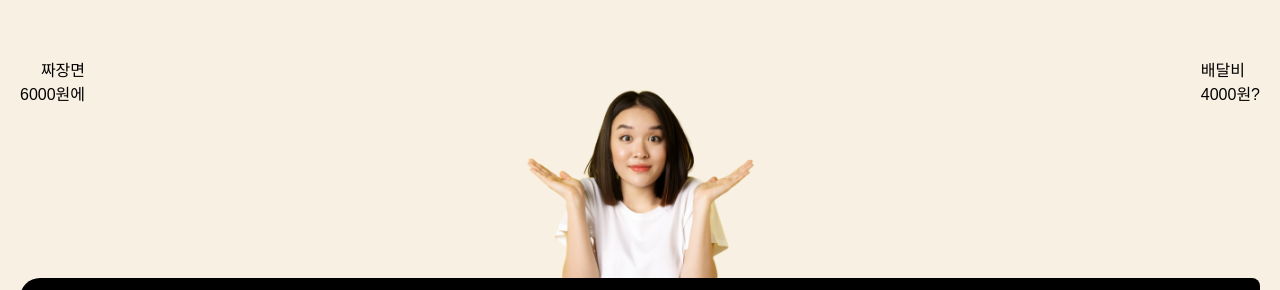
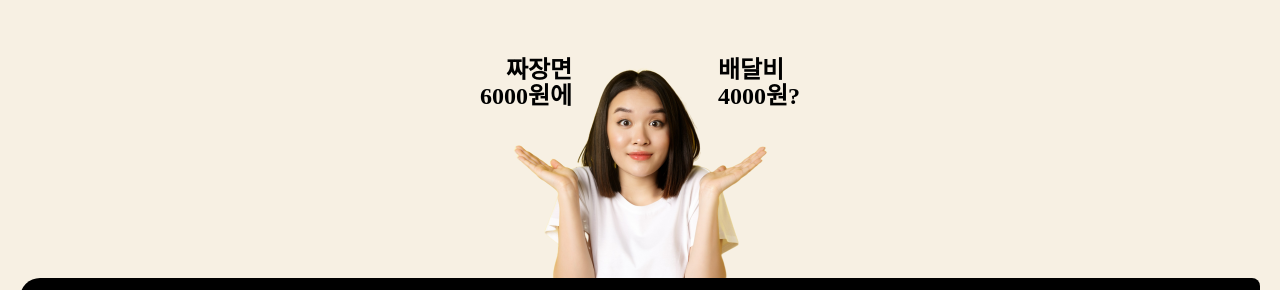
Before and after one commit to watsue/watsue.github.io, a plain HTML site: page index.html in a window 1280 px wide. Shown: the part 299-589 px from the top of the page. Drawn offline with Linux system fonts and the light colour scheme; a web font is replaced by a local one.

Commit message:
fix:css수정

```diff
--- a/css/main.css
+++ b/css/main.css
@@ -175,6 +175,8 @@ a.linkbox {
 
 .section2 > div {
   height: 221px;
+  display: flex;
+  justify-content: center;
 }
 
 .section2 img {
@@ -182,8 +184,13 @@ a.linkbox {
   bottom: 0;
   left: 0;
   right: 0;
-  height: 90%;
+  height: 100%;
   margin: 0 auto;
+  object-fit: cover;
+}
+.section2 .wrapper {
+  min-width: 360px;
+  padding: 0 20px;
 }
 
 /* .middle-container */
--- a/index.html
+++ b/index.html
@@ -43,14 +43,16 @@
         <!-- Section 2 -->
         <section class="section2">
           <div class="relative">
-            <div class="flex-between flex-1">
-              <p class="watsue-small-msg text-right">짜장면 <br/ > 6000원에</p>
-              <p class="watsue-small-msg text-left">배달비 <br/ > 4000원?</p>
+            <div class="wrapper">
+              <div class="flex-between">
+                <p class="msg-lg text-right">짜장면 <br/ > 6000원에</p>
+                <p class="msg-lg text-left">배달비 <br/ > 4000원?</p>
+              </div>
+              <img
+                src="assets/silly-mistake-close-up-cute-asian-girl-saying-sorry-shrugging-shoulders-smiling-with-oops-face-expression-standing-yellow-background 2.png"
+                alt=""
+              />
             </div>
-            <img
-              src="assets/silly-mistake-close-up-cute-asian-girl-saying-sorry-shrugging-shoulders-smiling-with-oops-face-expression-standing-yellow-background 2.png"
-              alt=""
-            />
           </div>
           <p class="box-text-md text-center blackbox">
             무료배달 <br />
```
